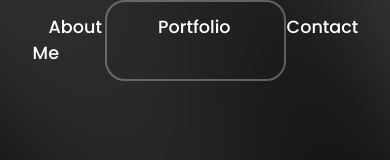
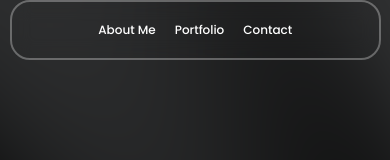
Before and after one commit to QiHeng02/Portfoliov2, a React (Vite) app: page / in a window 390 px wide. Shown: the top 160 px of the page. Built offline with nearby package versions, Linux system fonts and the light colour scheme.

Commit message:
fix: Navbar

```diff
--- a/src/components/Navbar/Navbar.css
+++ b/src/components/Navbar/Navbar.css
@@ -1,46 +1,60 @@
-/* src/components/Navbar/Navbar.css */
-.navbar {
-  position: relative;
-  width: 30vw;
+/* Navbar.css - Fixed with higher specificity */
+
+/* Use more specific selectors to override any conflicting styles */
+nav.navbar {
+  position: relative !important;
+  width: 95%;
+  max-width: 500px;
   margin: 0 auto;
   background-color: transparent;
   border: 2px solid rgba(255, 255, 255, 0.3);
   border-radius: 20px;
-  padding: 12px 30px;
-  display: flex;
+  padding: 10px 15px;
+  display: flex !important;
   justify-content: center;
   align-items: center;
   z-index: 1000;
   backdrop-filter: blur(10px);
   -webkit-backdrop-filter: blur(10px);
+  transition: transform 0.3s ease;
+  box-sizing: border-box;
 }
 
-.navbar-links {
-  list-style: none;
-  margin: 0;
-  padding: 0;
-  display: flex;
+nav.navbar .navbar-links {
+  list-style: none !important;
+  margin: 0 !important;
+  padding: 0 !important;
+  display: flex !important;
   align-items: center;
   justify-content: center;
+  gap: 10px;
+  flex-wrap: wrap;
+  width: 100%;
 }
 
-.navbar-links li {
-  margin: 0 20px;
+nav.navbar .navbar-links li {
+  margin: 0 !important;
+  padding: 0;
 }
 
-.navbar-links a {
-  color: #ffffff;
+nav.navbar .navbar-links a {
+  color: #ffffff !important;
   text-decoration: none;
-  font-size: 1.1rem;
+  font-size: 0.9rem;
   position: relative;
-  padding: 8px 16px;
+  padding: 8px 12px;
   border-radius: 12px;
   transition: all 0.3s cubic-bezier(0.4, 0, 0.2, 1);
   overflow: hidden;
+  min-height: 44px;
+  display: flex !important;
+  align-items: center;
+  justify-content: center;
+  white-space: nowrap;
+  box-sizing: border-box;
 }
 
-
-.navbar-links a::after {
+nav.navbar .navbar-links a::after {
   content: '';
   position: absolute;
   bottom: 0;
@@ -52,6 +66,82 @@
   transform: translateX(-50%);
 }
 
-.navbar-links a:hover::after {
+nav.navbar .navbar-links a:hover::after {
   width: 100%;
 }
+
+/* Mobile Styles with higher specificity */
+@media (max-width: 767px) {
+  nav.navbar {
+    width: 90% !important;
+    padding: 8px 12px !important;
+  }
+
+  nav.navbar .navbar-links {
+    gap: 5px !important;
+  }
+
+  nav.navbar .navbar-links a {
+    font-size: 0.8rem !important;
+    padding: 6px 10px !important;
+    min-width: 70px;
+  }
+}
+
+/* Small Mobile */
+@media (max-width: 480px) {
+  nav.navbar {
+    width: 95% !important;
+    padding: 6px 10px !important;
+  }
+
+  nav.navbar .navbar-links {
+    gap: 3px !important;
+  }
+
+  nav.navbar .navbar-links a {
+    font-size: 0.75rem !important;
+    padding: 5px 8px !important;
+    min-width: 60px;
+  }
+}
+
+/* Tablet Styles */
+@media (min-width: 768px) and (max-width: 1023px) {
+  nav.navbar {
+    width: 50% !important;
+    max-width: 400px;
+    padding: 12px 20px !important;
+  }
+
+  nav.navbar .navbar-links {
+    gap: 15px !important;
+  }
+
+  nav.navbar .navbar-links a {
+    font-size: 1rem !important;
+    padding: 8px 16px !important;
+  }
+}
+
+/* Desktop Styles - This should fix your desktop issue */
+@media (min-width: 700px) {
+  nav.navbar {
+    width: 40vw !important;
+    max-width: 1024px;
+    padding: 12px 30px !important;
+  }
+
+  nav.navbar .navbar-links {
+    gap: 20px !important;
+  }
+
+  nav.navbar .navbar-links li {
+    margin: 0 20px !important;
+  }
+
+  nav.navbar .navbar-links a {
+    font-size: 1.1rem !important;
+    padding: 8px 16px !important;
+  }
+}
```
